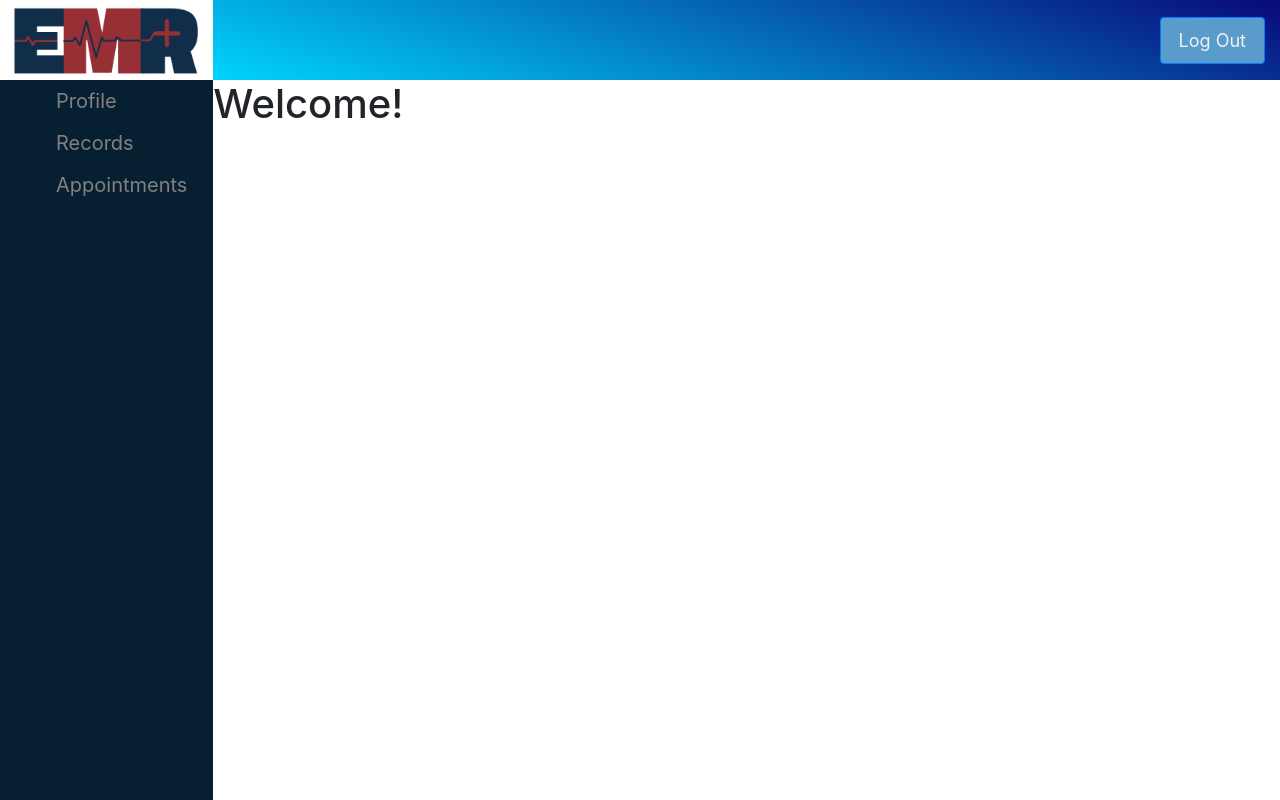
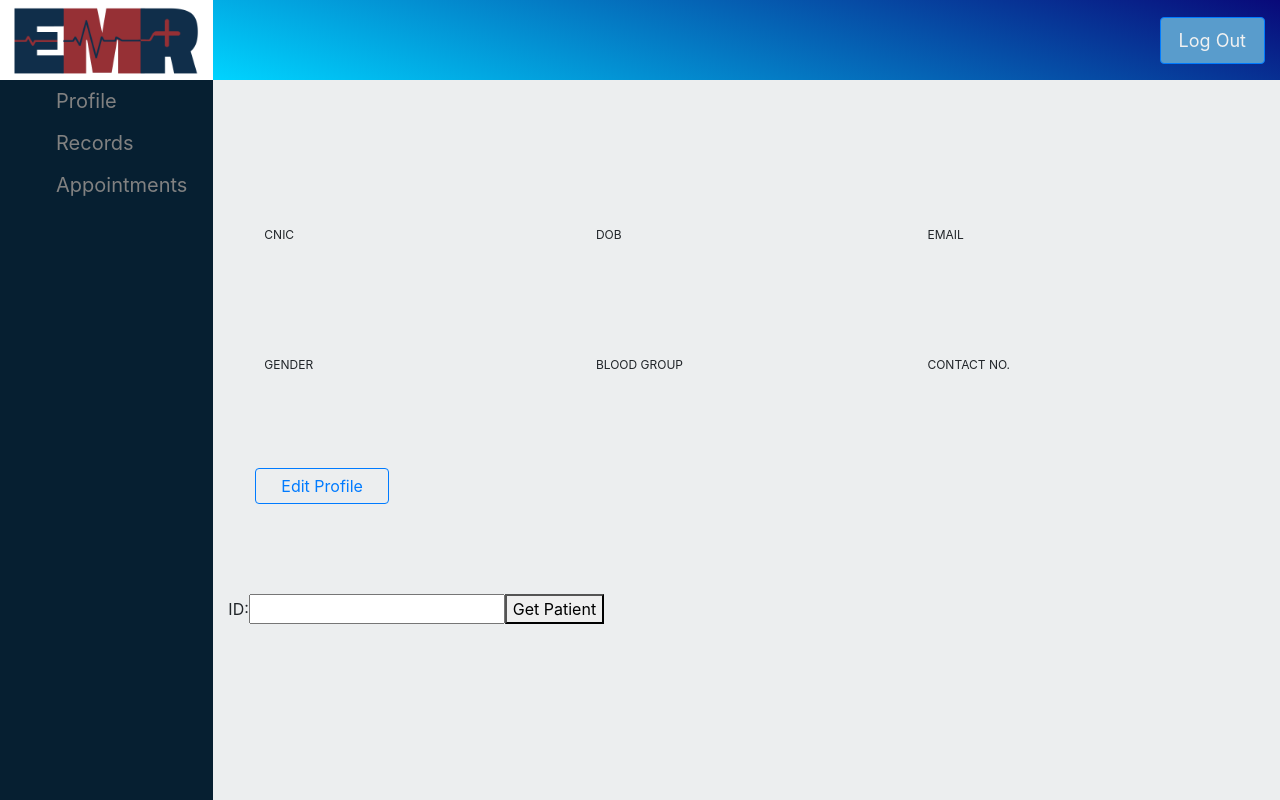
Before and after one commit to AhmedFarhan252/EMRS, a React (Create React App) app in the folder frontend/: page / in a window 1280 px wide. Built offline with nearby package versions, Linux system fonts and the light colour scheme; no server answers.

Commit message:
Update routes

```diff
--- a/frontend/src/App.jsx
+++ b/frontend/src/App.jsx
@@ -6,6 +6,8 @@ import Home from "./components/home.jsx";
 import Profile from "./components/profile.jsx";
 import NavBar from "./components/navbar.jsx";
 import UpperBar from "./components/upper-bar.jsx";
+import Edit from "./components/edit-profile";
+import Register from "./components/registration";
 import "./css/App.css";
 
 class App extends React.Component {
@@ -23,8 +25,10 @@ class App extends React.Component {
               <UpperBar />
 
               <Switch>
-                <Route exact path="/" component={Home} />
+                <Route exact path="/" component={Profile} />
                 <Route path="/profile" component={Profile} />
+                <Route path="/edit-profile" component={Edit} />
+                <Route path="/registration" component={Register} />
               </Switch>
             </div>
           </div>
```
Also changed, not shown: frontend/src/components/home.jsx (+5 -5 lines), frontend/src/components/edit-profile.jsx (indentation only), frontend/src/components/profile.jsx (indentation only), frontend/src/components/registration.jsx (indentation only).
